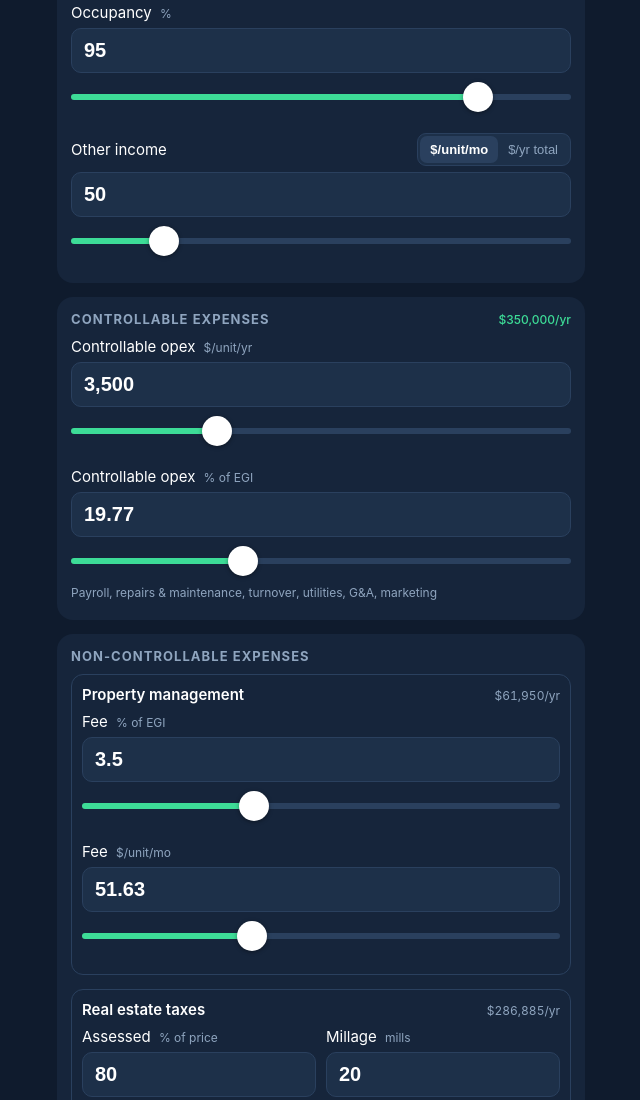
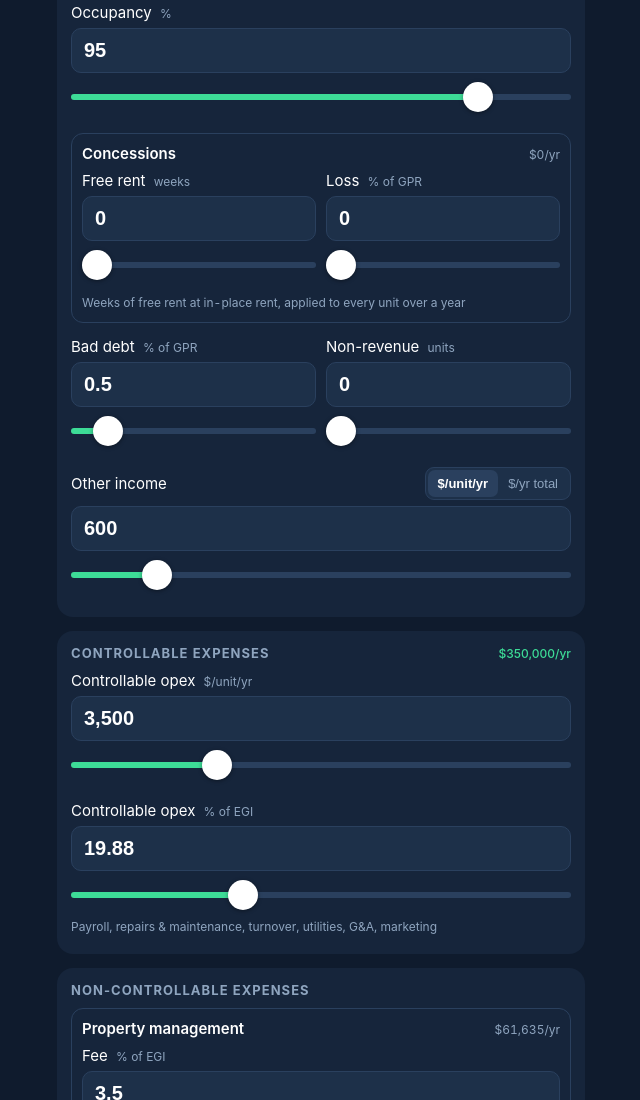
Before and after one commit to custommapps/deal-math, a plain HTML site: page index.html in a window 1280 px wide. Shown: the part 789-1889 px from the top of the page, without its empty margins (319-959 px from the left). Drawn offline with Linux system fonts and the light colour scheme.

Commit message:
Add NRI deductions and widen other income range
Concessions as linked weeks free / % of GPR, bad debt % of GPR (0.5%
default), non-revenue units at in-place rent. Other income per unit is now
$/unit/yr with a 0-4,000 slider; saved monthly values are converted.

Co-Authored-By: Claude Opus 5.5 <noreply@anthropic.com>

```diff
--- a/app.js
+++ b/app.js
@@ -9,8 +9,12 @@
     units: 100,
     rent: 1500,        // $/unit/month
     occ: 95,           // %
-    otherMode: 'unit', // 'unit' = $/unit/month, 'total' = $/year
-    otherUnit: 50,
+    concWeeks: 0,      // weeks of free rent per unit per year
+    concPct: 0,        // same thing as % of GPR (kept in sync with concWeeks)
+    badPct: 0.5,       // bad debt, % of GPR
+    nonRevUnits: 0,    // models, offices, employee units (lost at in-place rent)
+    otherMode: 'unit', // 'unit' = $/unit/year, 'total' = $/year
+    otherUnitYr: 600,
     otherTotal: 60000,
     ctrlUnit: 3500,    // controllable opex, $/unit/year
     ctrlPct: 0,        // controllable opex, % of EGI (kept in sync with ctrlUnit)
@@ -28,7 +32,8 @@
   };
 
   var STORAGE_KEY = 'dealmath.v2';
-  var INPUT_KEYS = ['units', 'rent', 'occ', 'otherUnit', 'otherTotal', 'ctrlUnit', 'ctrlPct',
+  var INPUT_KEYS = ['units', 'rent', 'occ', 'concWeeks', 'concPct', 'badPct', 'nonRevUnits',
+    'otherUnitYr', 'otherTotal', 'ctrlUnit', 'ctrlPct',
     'mgmtPct', 'mgmtUnit', 'assessPct', 'millage', 'insUnit', 'resUnit'];
   var state = load();
 
@@ -77,8 +82,12 @@
     var units = state.units;
     var gpr = units * state.rent * 12;
     var vac = gpr * (1 - state.occ / 100);
-    var other = state.otherMode === 'unit' ? state.otherUnit * units * 12 : state.otherTotal;
-    var egi = gpr - vac + other;
+    var conc = gpr * state.concPct / 100;          // = units x weeks x weekly rent
+    var bad = gpr * state.badPct / 100;
+    var nonRev = state.nonRevUnits * state.rent * 12;
+    var nri = gpr - vac - conc - bad - nonRev;
+    var other = state.otherMode === 'unit' ? state.otherUnitYr * units : state.otherTotal;
+    var egi = nri + other;
 
     // Controllable: $/unit/yr and % of EGI are two views of one number.
     // Whichever you typed last is held; the other is recalculated.
@@ -125,7 +134,7 @@
 
     var nonCtrl = mgmt + tax + ins + res;
     return {
-      gpr: gpr, vac: vac, other: other, egi: egi,
+      gpr: gpr, vac: vac, conc: conc, bad: bad, nonRev: nonRev, nri: nri, other: other, egi: egi,
       ctrl: ctrl, mgmt: mgmt, tax: tax, ins: ins, res: res,
       nonCtrl: nonCtrl, exp: ctrl + nonCtrl, taxRate: taxRate, noi: noi
     };
@@ -139,7 +148,11 @@
     units: function (v) { return plain(v, 0); },
     rent: function (v) { return plain(v, 0); },
     occ: function (v) { return plain(v, 1); },
-    otherUnit: function (v) { return plain(v, 0); },
+    concWeeks: function (v) { return plain(v, 2); },
+    concPct: function (v) { return plain(v, 2); },
+    badPct: function (v) { return plain(v, 2); },
+    nonRevUnits: function (v) { return plain(v, 0); },
+    otherUnitYr: function (v) { return plain(v, 0); },
     otherTotal: function (v) { return plain(v, 0); },
     ctrlUnit: function (v) { return plain(v, 0); },
     ctrlPct: function (v) { return plain(v, 2); },
@@ -173,6 +186,9 @@
 
   // Typing in a management box makes that one the "held" number
   var ON_SET = {
+    // Concessions: weeks free per year as a share of 52 weeks = % of GPR
+    concWeeks: function () { state.concPct = state.concWeeks / 52 * 100; },
+    concPct: function () { state.concWeeks = state.concPct / 100 * 52; },
     ctrlUnit: function () { state.ctrlAnchor = 'unit'; },
     ctrlPct: function () { state.ctrlAnchor = 'pct'; },
     mgmtPct: function () { state.mgmtAnchor = 'pct'; },
@@ -286,6 +302,7 @@
 
     // Inputs
     INPUT_KEYS.forEach(function (k) { show(k, state[k]); });
+    $('conc-total').textContent = money(r.conc) + '/yr';
     $('ctrl-total').textContent = money(r.ctrl) + '/yr';
     $('mgmt-total').textContent = money(r.mgmt) + '/yr';
     $('tax-total').textContent = money(r.tax) + '/yr';
@@ -319,6 +336,10 @@
     // Breakdown
     $('b-gpr').textContent = money(r.gpr);
     $('b-vac').textContent = r.vac > 0 ? '(' + money(r.vac) + ')' : money(0);
+    $('b-conc').textContent = r.conc > 0 ? '(' + money(r.conc) + ')' : money(0);
+    $('b-bad').textContent = r.bad > 0 ? '(' + money(r.bad) + ')' : money(0);
+    $('b-nonrev').textContent = r.nonRev > 0 ? '(' + money(r.nonRev) + ')' : money(0);
+    $('b-nri').textContent = money(r.nri);
     $('b-other').textContent = money(r.other);
     $('b-egi').textContent = money(r.egi);
     $('b-ctrl').textContent = '(' + money(r.ctrl) + ')';
@@ -340,6 +361,10 @@
     var base = JSON.parse(JSON.stringify(DEFAULTS));
     try {
       var saved = JSON.parse(localStorage.getItem(STORAGE_KEY) || 'null');
+      // Older versions stored other income per unit per MONTH; convert to per year
+      if (saved && typeof saved.otherUnit === 'number' && saved.otherUnitYr === undefined) {
+        saved.otherUnitYr = saved.otherUnit * 12;
+      }
       if (saved && typeof saved === 'object') {
         Object.keys(base).forEach(function (k) {
           if (typeof saved[k] === typeof base[k]) base[k] = saved[k];
--- a/index.html
+++ b/index.html
@@ -93,17 +93,47 @@
         <input id="occ-r" type="range" min="70" max="100" step="0.5">
       </div>
 
+      <div class="group">
+        <div class="grouptitle">Concessions <span class="hint" id="conc-total"></span></div>
+        <div class="two">
+          <div class="field">
+            <label for="concWeeks">Free rent <small>weeks</small></label>
+            <input id="concWeeks" type="text" inputmode="decimal" autocomplete="off">
+            <input id="concWeeks-r" type="range" min="0" max="12" step="0.5">
+          </div>
+          <div class="field">
+            <label for="concPct">Loss <small>% of GPR</small></label>
+            <input id="concPct" type="text" inputmode="decimal" autocomplete="off">
+            <input id="concPct-r" type="range" min="0" max="25" step="0.1">
+          </div>
+        </div>
+        <div class="hint">Weeks of free rent at in-place rent, applied to every unit over a year</div>
+      </div>
+
+      <div class="two">
+        <div class="field">
+          <label for="badPct">Bad debt <small>% of GPR</small></label>
+          <input id="badPct" type="text" inputmode="decimal" autocomplete="off">
+          <input id="badPct-r" type="range" min="0" max="5" step="0.1">
+        </div>
+        <div class="field">
+          <label for="nonRevUnits">Non-revenue <small>units</small></label>
+          <input id="nonRevUnits" type="text" inputmode="numeric" autocomplete="off">
+          <input id="nonRevUnits-r" type="range" min="0" max="20" step="1">
+        </div>
+      </div>
+
       <div class="field">
         <div class="labelrow">
           <label>Other income</label>
           <div class="seg" data-mode="otherMode">
-            <button data-val="unit">$/unit/mo</button>
+            <button data-val="unit">$/unit/yr</button>
             <button data-val="total">$/yr total</button>
           </div>
         </div>
         <div data-show="otherMode:unit">
-          <input id="otherUnit" type="text" inputmode="decimal" autocomplete="off">
-          <input id="otherUnit-r" type="range" min="0" max="300" step="5">
+          <input id="otherUnitYr" type="text" inputmode="decimal" autocomplete="off">
+          <input id="otherUnitYr-r" type="range" min="0" max="4000" step="25">
         </div>
         <div data-show="otherMode:total">
           <input id="otherTotal" type="text" inputmode="decimal" autocomplete="off">
@@ -181,6 +211,10 @@
       <table class="breakdown">
         <tr><td>Gross potential rent</td><td id="b-gpr"></td></tr>
         <tr><td>Vacancy loss</td><td id="b-vac"></td></tr>
+        <tr><td>Concessions</td><td id="b-conc"></td></tr>
+        <tr><td>Bad debt</td><td id="b-bad"></td></tr>
+        <tr><td>Non-revenue units</td><td id="b-nonrev"></td></tr>
+        <tr class="total"><td>Net rental income</td><td id="b-nri"></td></tr>
         <tr><td>Other income</td><td id="b-other"></td></tr>
         <tr class="total"><td>Effective gross income</td><td id="b-egi"></td></tr>
         <tr><td>Controllable</td><td id="b-ctrl"></td></tr>
--- a/sw.js
+++ b/sw.js
@@ -1,6 +1,6 @@
 // Simple service worker: saves the app's files on the phone so it opens instantly
 // and works offline. Bump VERSION whenever you deploy changes so phones pick them up.
-const VERSION = 'deal-math-v4';
+const VERSION = 'deal-math-v5';
 const FILES = [
   './',
   'index.html',
```
